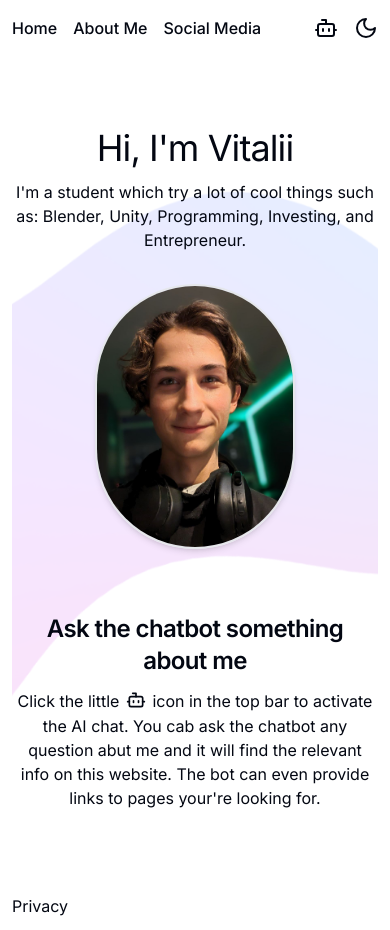
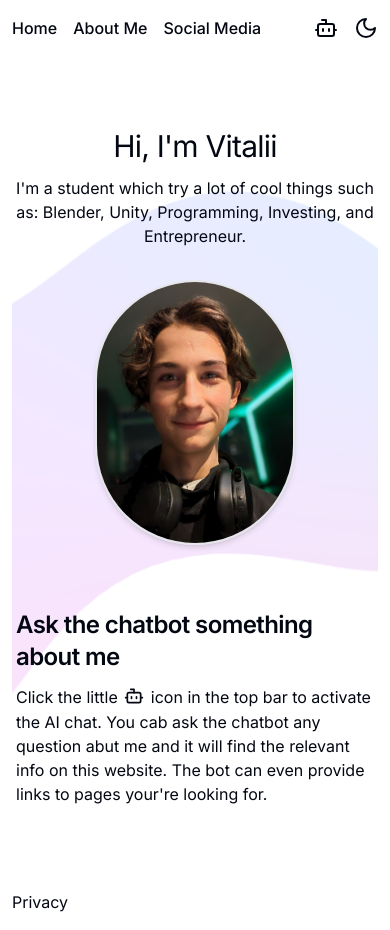
Before and after one commit to Vitaliklisa/smart-portfolio-website, a Next.js app: page / in a window 390 px wide. Built offline with nearby package versions, Linux system fonts and the light colour scheme.

Commit message:
move text to the left

```diff
--- a/src/app/components/ui/H1.tsx
+++ b/src/app/components/ui/H1.tsx
@@ -5,7 +5,7 @@ export function H1(props: React.HTMLProps<HTMLHeadingElement>) {
     <h1
       {...props}
       className={cn(
-        " text-3xl tracking-tight marker:font-bold text-4xl",
+        " text-3xl tracking-tight marker:font-bold sm:text-4xl",
         props.className,
       )}
     />
--- a/src/app/page.tsx
+++ b/src/app/page.tsx
@@ -30,7 +30,7 @@ export default function Home() {
           />
         </div>
       </section>
-      <section className="space-y-3 text-center">
+      <section className="space-y-3 text-left">
         <H2>Ask the chatbot something about me</H2>
         <p>
           Click the little <Bot className="inline pb-1" /> icon in the top bar
```
